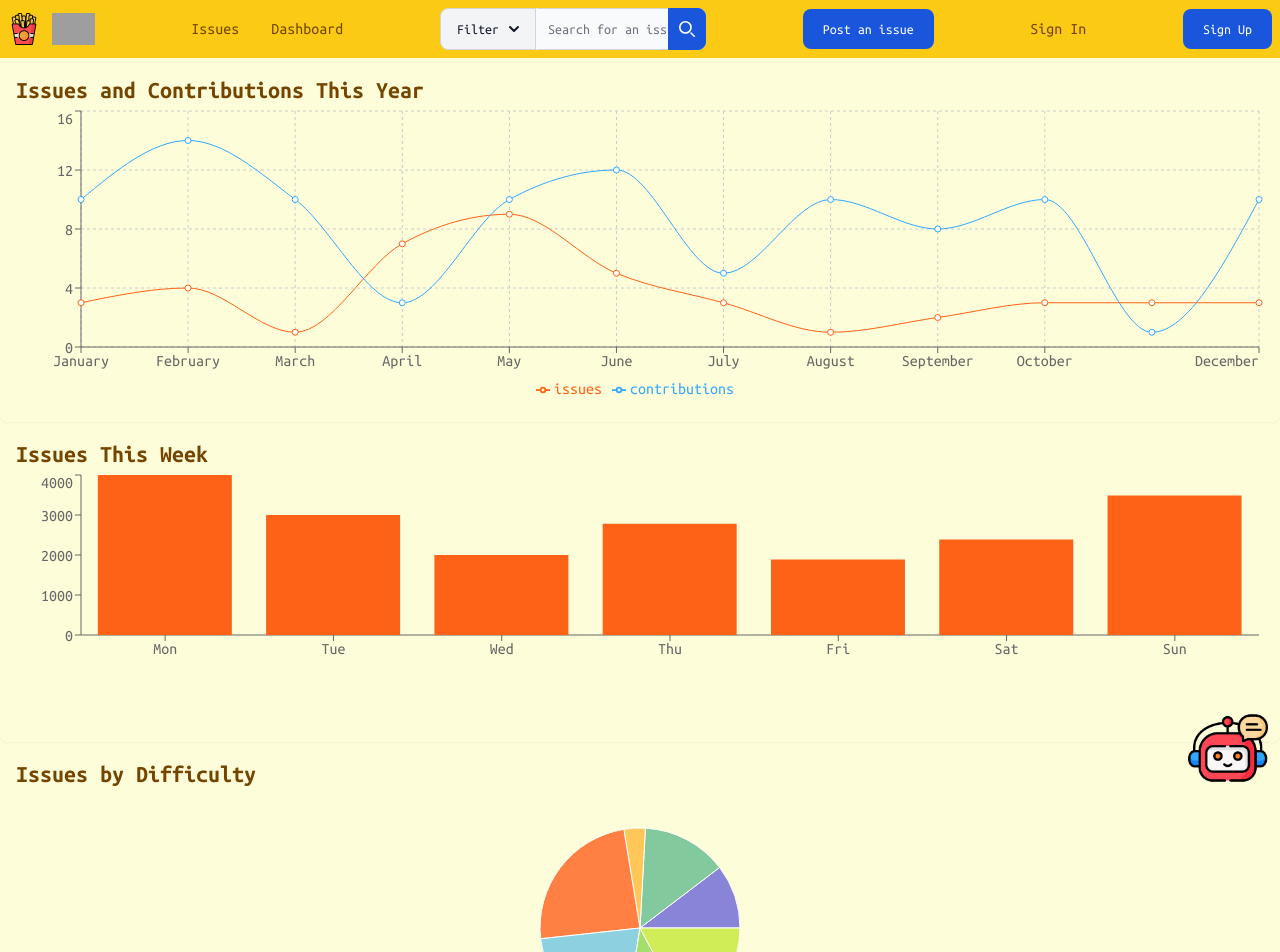
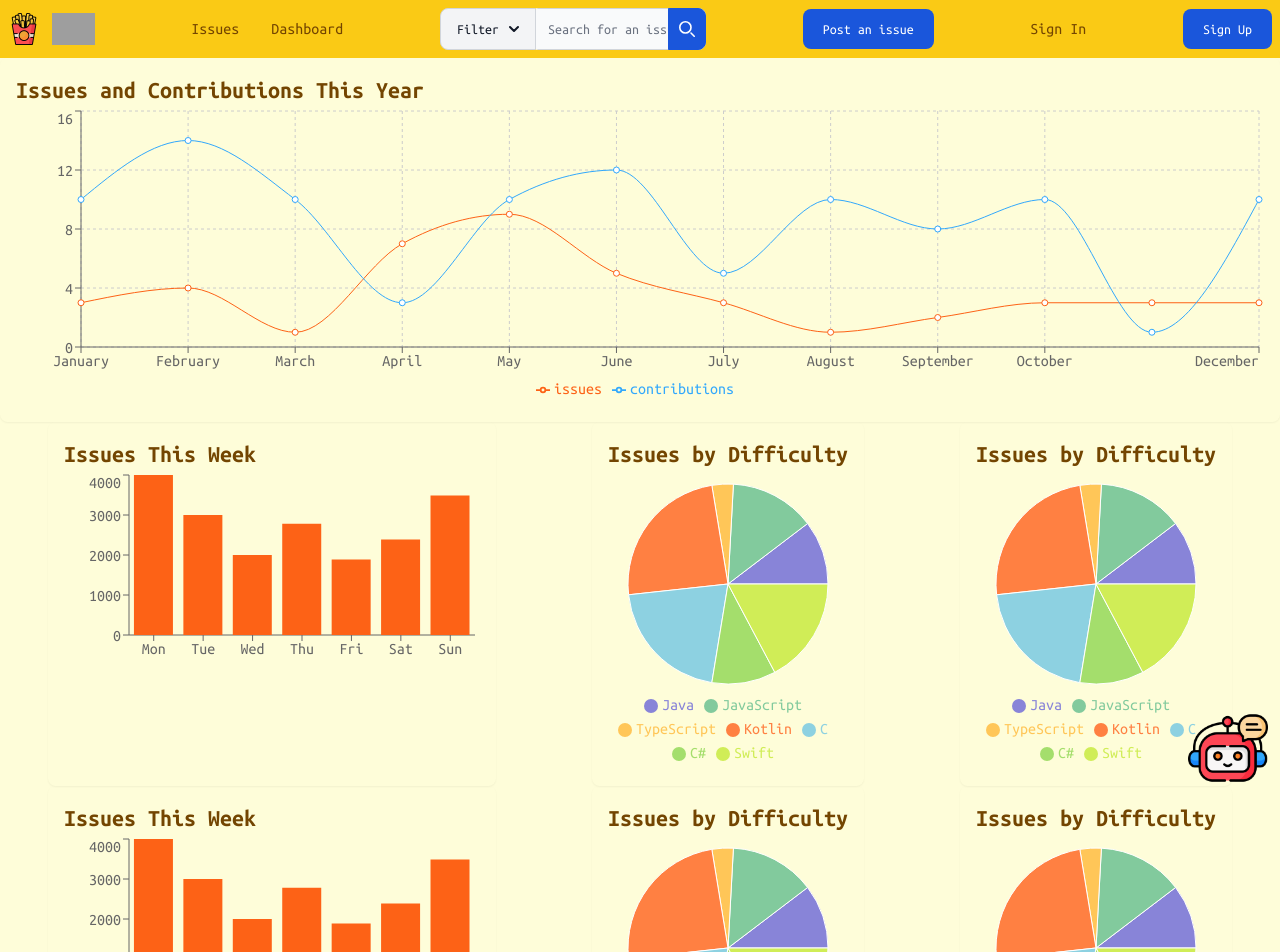
Before and after one commit to XinyuZ0416/GitFries-v2, a Next.js app: page /dashboard in a window 1280 px wide. Shown: the top 952 px of the page. Built offline with nearby package versions, Linux system fonts and the light colour scheme; grey boxes are pictures that could not be loaded.

Commit message:
modified flex layout of charts

```diff
--- a/src/app/dashboard/page.tsx
+++ b/src/app/dashboard/page.tsx
@@ -7,9 +7,16 @@ export default function DashboardPage() {
   return (
     <>
     <GitFriesLineChart />
-    <GitFriesBarChart />
-    <GitFriesPieChart />
-    <GitFriesPieChart />
+    <div className='flex w-full justify-around'>
+      <GitFriesBarChart />
+      <GitFriesPieChart />
+      <GitFriesPieChart />
+    </div>
+    <div className='flex w-full justify-around'>
+      <GitFriesBarChart />
+      <GitFriesPieChart />
+      <GitFriesPieChart />
+    </div>
     </>
   )
 }
--- a/src/components/bar-chart.tsx
+++ b/src/components/bar-chart.tsx
@@ -20,7 +20,7 @@ export default function GitFriesBarChart() {
 
   return (
     <>
-    <div className='rounded-lg shadow-sm p-4'>
+    <div className='w-full max-w-md rounded-lg shadow-sm p-4'>
       <h2 className="text-2xl font-bold">Issues This Week</h2>
       <div className="w-full h-64">
         <ResponsiveContainer width="100%" height={200}>
```
